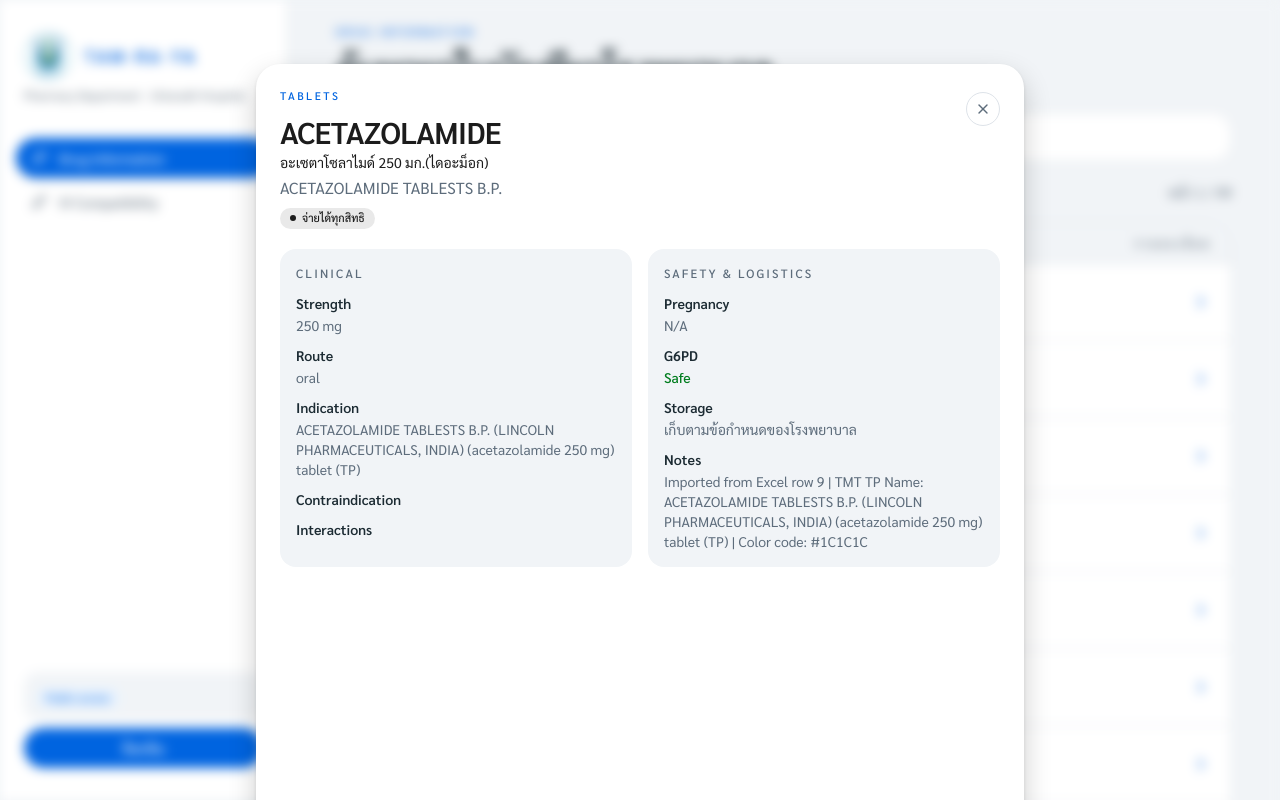
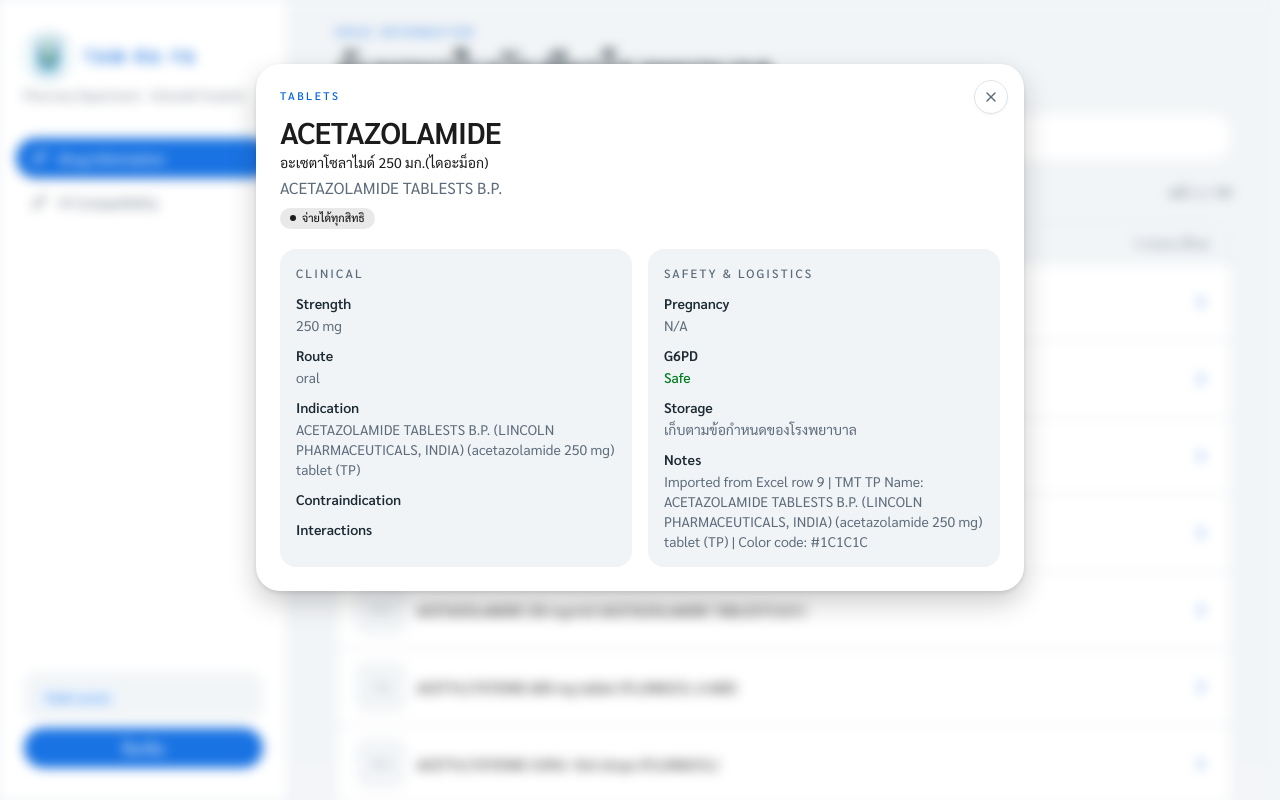
Before and after one commit to codex074/tamra, a React (Vite) app: page /formulary in a window 1280 px wide. Both pictures are taken after a click on the button 784 px from the left and 532 px from the top of the page. Shown: the top 800 px of the page. Built offline with nearby package versions, Linux system fonts and the light colour scheme; no server answers; the database is empty.

Commit message:
Polish drug modals and admin list thumbnails

```diff
--- a/src/components/drug/DrugDetailModal.tsx
+++ b/src/components/drug/DrugDetailModal.tsx
@@ -17,11 +17,22 @@ export function DrugDetailModal({ drug, onClose }: DrugDetailModalProps): JSX.El
   return (
     <ModalPortal>
       <div
-        className="fixed inset-0 z-[999] overflow-y-auto p-4 pt-16"
+        className="fixed inset-0 z-[999] overflow-y-auto bg-white/10 p-4 pt-16"
         onClick={(e) => { if (e.target === e.currentTarget) onClose(); }}
       >
-        <div className="relative flex min-h-dvh w-full justify-center">
-          <div className="w-full max-w-3xl rounded-[24px] bg-white shadow-floating">
+        <div className="pointer-events-none flex w-full justify-center">
+          <div
+            className="pointer-events-auto relative w-full max-w-3xl rounded-[24px] bg-white shadow-floating"
+            onClick={(e) => e.stopPropagation()}
+          >
+            <button
+              className="absolute right-4 top-4 z-10 shrink-0 rounded-pill border border-line bg-white/90 p-2 text-muted shadow-sm backdrop-blur transition hover:border-ink hover:text-ink"
+              onClick={onClose}
+              type="button"
+            >
+              <X size={16} />
+            </button>
+
             {/* Drug image */}
             {drug.imageUrl && !imageBroken ? (
               <div className="overflow-hidden rounded-t-[24px] bg-subtle">
@@ -35,7 +46,7 @@ export function DrugDetailModal({ drug, onClose }: DrugDetailModalProps): JSX.El
             ) : null}
 
             {/* Header */}
-            <div className="flex items-start justify-between gap-4 p-6 pb-0">
+            <div className="p-6 pb-0 pr-20">
               <div>
                 <p className="text-[11px] font-medium uppercase tracking-[0.22em] text-primary">
                   {drug.therapeuticClass}
@@ -53,13 +64,6 @@ export function DrugDetailModal({ drug, onClose }: DrugDetailModalProps): JSX.El
                   {getStatusLabel(drug.status)}
                 </span>
               </div>
-              <button
-                className="mt-1 shrink-0 rounded-pill border border-line p-2 text-muted transition hover:border-ink hover:text-ink"
-                onClick={onClose}
-                type="button"
-              >
-                <X size={16} />
-              </button>
             </div>
 
             {/* Body */}
--- a/src/pages/AdminPage.tsx
+++ b/src/pages/AdminPage.tsx
@@ -29,6 +29,7 @@ export function AdminPage(): JSX.Element {
   const [deleteError, setDeleteError] = useState<string | null>(null);
   const [cleanupMessage, setCleanupMessage] = useState<string | null>(null);
   const [page, setPage] = useState(1);
+  const [brokenImageIds, setBrokenImageIds] = useState<string[]>([]);
 
   const filteredDrugs = useMemo(
     () =>
@@ -54,6 +55,10 @@ export function AdminPage(): JSX.Element {
   useEffect(() => {
     setPage((current) => Math.min(current, totalPages));
   }, [totalPages]);
+
+  function markImageBroken(drugId: string): void {
+    setBrokenImageIds((current) => (current.includes(drugId) ? current : [...current, drugId]));
+  }
 
   async function refreshAdminData(): Promise<void> {
     await refetch();
@@ -221,6 +226,22 @@ export function AdminPage(): JSX.Element {
 
                     return (
                       <article className="grid gap-4 px-5 py-4 md:grid-cols-[minmax(0,2fr)_minmax(0,1.2fr)_auto] md:items-center" key={drug.id}>
+                        <div className="flex min-w-0 items-start gap-4">
+                          <div className="flex h-16 w-16 shrink-0 items-center justify-center overflow-hidden rounded-[14px] border border-line bg-subtle">
+                            {drug.imageUrl && !brokenImageIds.includes(drug.id) ? (
+                              <img
+                                alt={drug.genericName}
+                                className="h-full w-full object-contain p-1.5"
+                                onError={() => markImageBroken(drug.id)}
+                                src={drug.imageUrl}
+                              />
+                            ) : (
+                              <span className="text-xs font-bold uppercase text-muted/40">
+                                {drug.dosageForm.slice(0, 3)}
+                              </span>
+                            )}
+                          </div>
+
                           <div className="min-w-0">
                             <p className="text-xs font-medium uppercase tracking-[0.18em] text-muted">{drug.therapeuticClass}</p>
                             <h3 className="mt-2 text-lg font-semibold text-ink">{drug.genericName}</h3>
@@ -233,6 +254,7 @@ export function AdminPage(): JSX.Element {
                                 <span className="h-1.5 w-1.5 rounded-full" style={{ backgroundColor: statusColor }} />
                                 {getStatusLabel(drug.status)}
                               </span>
+                            </div>
                           </div>
                         </div>
 
@@ -338,15 +360,18 @@ export function AdminPage(): JSX.Element {
       {editingDrug ? (
         <ModalPortal>
           <div
-            className="fixed inset-0 z-[999] overflow-y-auto p-4 pt-10 md:p-6 md:pt-12"
+            className="fixed inset-0 z-[999] overflow-y-auto bg-white/10 p-4 pt-10 md:p-6 md:pt-12"
             onClick={(event) => {
               if (event.target === event.currentTarget) {
                 setEditingDrug(null);
               }
             }}
           >
-            <div className="relative flex min-h-dvh w-full justify-center">
-              <div className="relative w-full max-w-5xl">
+            <div className="pointer-events-none flex w-full justify-center">
+              <div
+                className="pointer-events-auto relative w-full max-w-5xl"
+                onClick={(event) => event.stopPropagation()}
+              >
                 <button
                   aria-label="ปิด modal แก้ไขยา"
                   className="absolute right-4 top-4 z-10 inline-flex h-11 w-11 items-center justify-center rounded-full border border-line bg-white/95 text-muted shadow-card transition hover:border-ink hover:text-ink"
@@ -373,15 +398,18 @@ export function AdminPage(): JSX.Element {
       {isCreateModalOpen ? (
         <ModalPortal>
           <div
-            className="fixed inset-0 z-[999] overflow-y-auto p-4 pt-10 md:p-6 md:pt-12"
+            className="fixed inset-0 z-[999] overflow-y-auto bg-white/10 p-4 pt-10 md:p-6 md:pt-12"
             onClick={(event) => {
               if (event.target === event.currentTarget) {
                 setIsCreateModalOpen(false);
               }
             }}
           >
-            <div className="relative flex min-h-dvh w-full justify-center">
-              <div className="relative w-full max-w-5xl">
+            <div className="pointer-events-none flex w-full justify-center">
+              <div
+                className="pointer-events-auto relative w-full max-w-5xl"
+                onClick={(event) => event.stopPropagation()}
+              >
                 <button
                   aria-label="ปิด modal เพิ่มยา"
                   className="absolute right-4 top-4 z-10 inline-flex h-11 w-11 items-center justify-center rounded-full border border-line bg-white/95 text-muted shadow-card transition hover:border-ink hover:text-ink"
--- a/src/pages/DrugFormularyPage.tsx
+++ b/src/pages/DrugFormularyPage.tsx
@@ -5,6 +5,7 @@ import { DrugSearchBar } from '@/components/drug/DrugSearchBar';
 import { ErrorAlert } from '@/components/ui/ErrorAlert';
 import { LoadingSpinner } from '@/components/ui/LoadingSpinner';
 import { useDrugs } from '@/hooks/useDrugs';
+import { getStatusColor } from '@/lib/drug-status';
 import type { Drug } from '@/types';
 
 export function DrugFormularyPage(): JSX.Element {
@@ -81,6 +82,7 @@ export function DrugFormularyPage(): JSX.Element {
 
         <div className="divide-y divide-line">
           {paginatedDrugs.map((drug) => {
+            const statusColor = getStatusColor(drug.status);
             const label = [
               drug.genericName,
               drug.strength,
@@ -110,7 +112,7 @@ export function DrugFormularyPage(): JSX.Element {
                 </div>
 
                 {/* Name */}
-                <p className="min-w-0 flex-1 truncate text-sm font-medium text-ink">{label}</p>
+                <p className="min-w-0 flex-1 truncate text-sm font-medium" style={{ color: statusColor }}>{label}</p>
 
                 {/* Arrow */}
                 <ChevronRightIcon className="shrink-0 text-primary" size={20} strokeWidth={1.5} />
```
Lines whose indentation alone changed are shown as unchanged.
